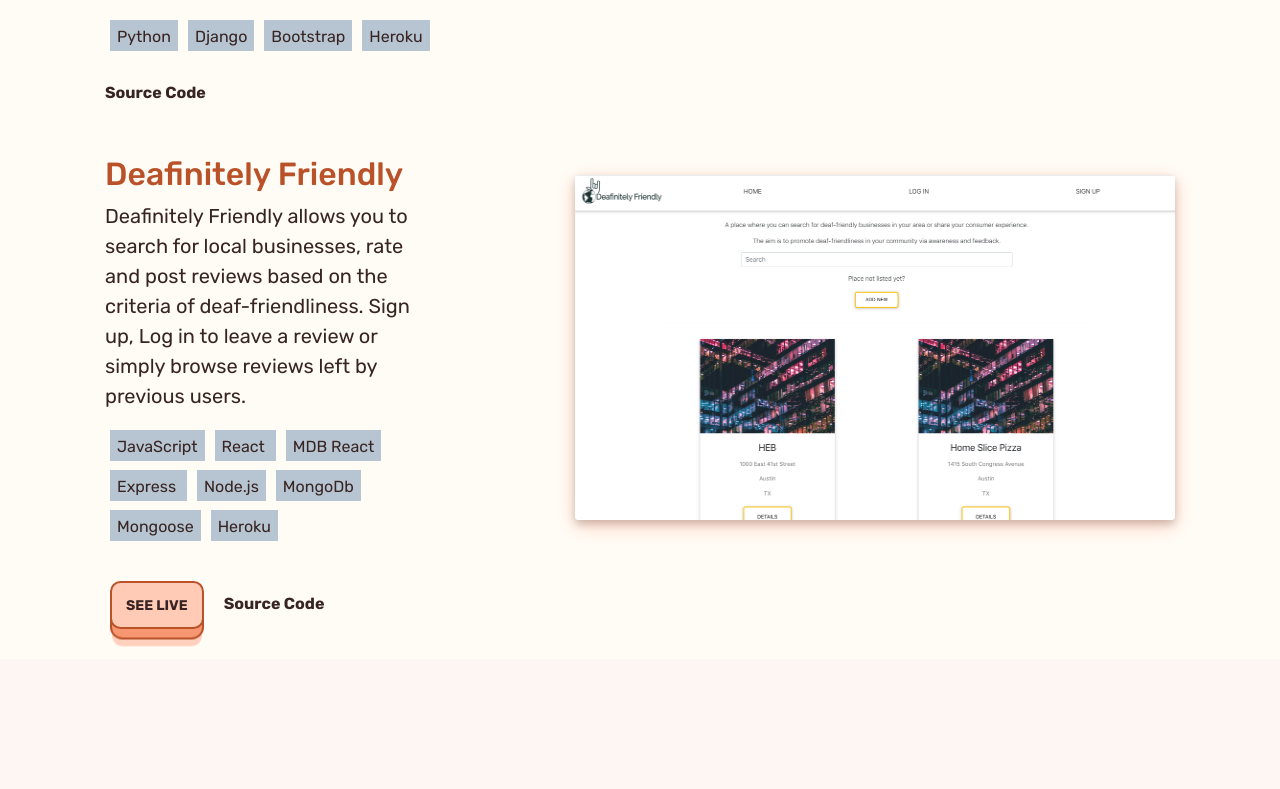
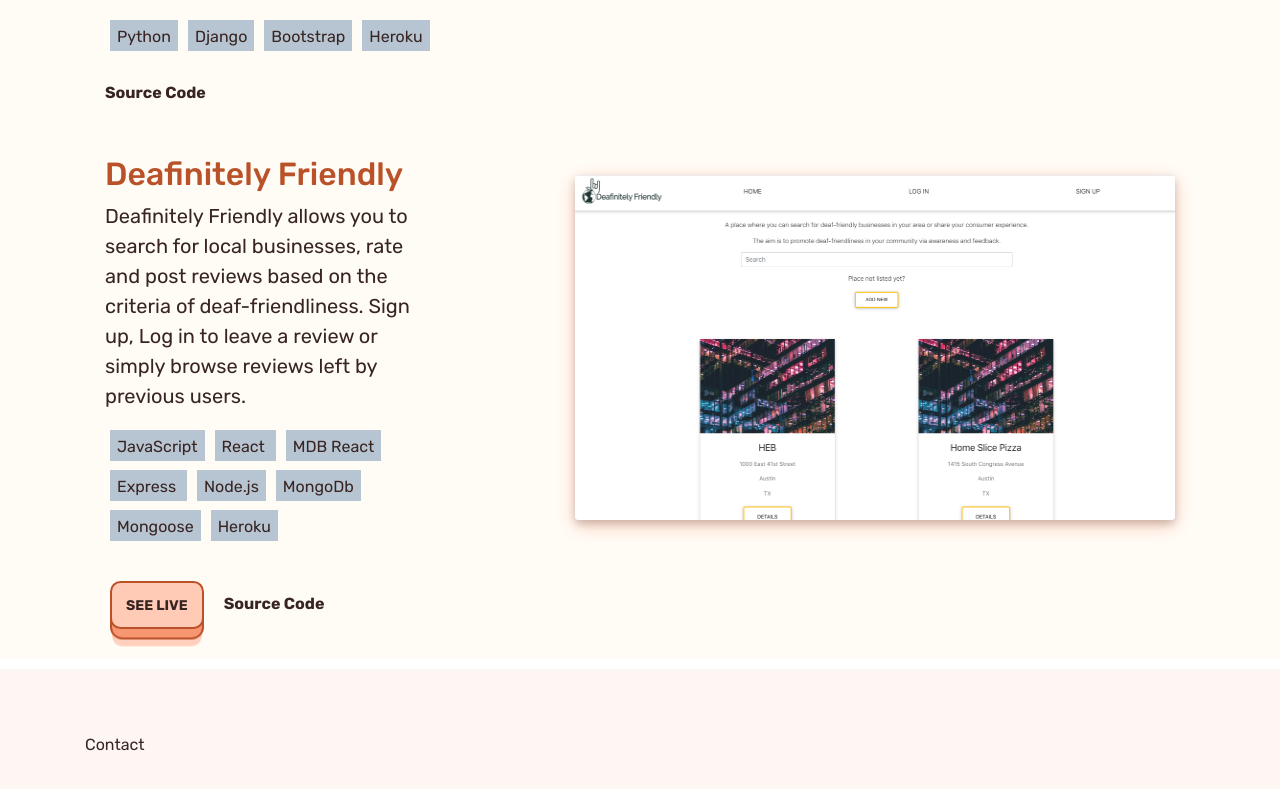
Before and after one commit to beverlyosoria/portfolio, a React (Create React App) app: page / in a window 1280 px wide. Shown: the part 3051-3840 px from the top of the page. Before the commit the page ends 3720 px from the top, so only its background shows below. Built offline with nearby package versions, Linux system fonts and the light colour scheme.

Commit message:
adds contact component

```diff
--- a/src/App.css
+++ b/src/App.css
@@ -112,6 +112,12 @@ a.project-link {
   -webkit-transform: scale(1.1);
   transform: scale(1.1);
 }
+/*  Contact Page */
+.contact-container {
+  background: #fef6f2;
+  padding-top: 5%;
+  padding-bottom: 15%;
+}
 
 /* Learn More button */
 * {
--- a/src/App.js
+++ b/src/App.js
@@ -6,6 +6,7 @@ import "./App.css";
 
 import About from "./components/about";
 import Projects from "./components/projects";
+import Contact from "./components/contact";
 
 class App extends Component {
   render() {
@@ -47,6 +48,7 @@ class App extends Component {
         </Jumbotron>
         <About />
         <Projects />
+        <Contact />
       </div>
     );
   }
--- /dev/null
+++ b/src/components/contact.js
@@ -0,0 +1,20 @@
+import React, { Component } from "react";
+import { Container, Row, Col } from "react-bootstrap";
+
+class Contact extends Component {
+  render() {
+    return (
+      <div className="contact-container">
+        <Container>
+          <Row>
+            <Col lg={8} sm={12}>
+              Contact
+            </Col>
+          </Row>
+        </Container>
+      </div>
+    );
+  }
+}
+
+export default Contact;
```
